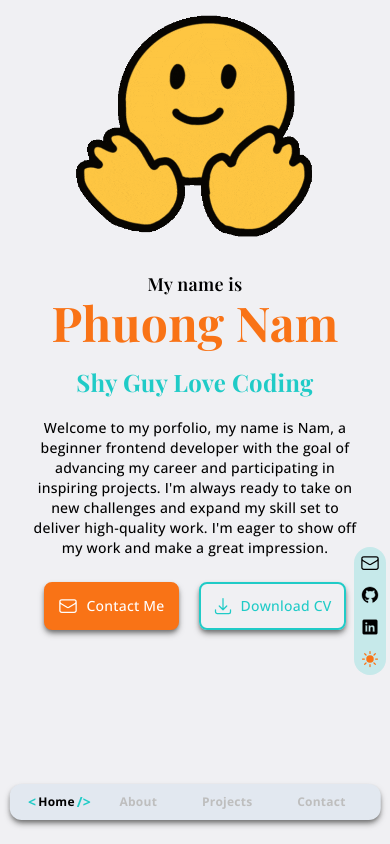
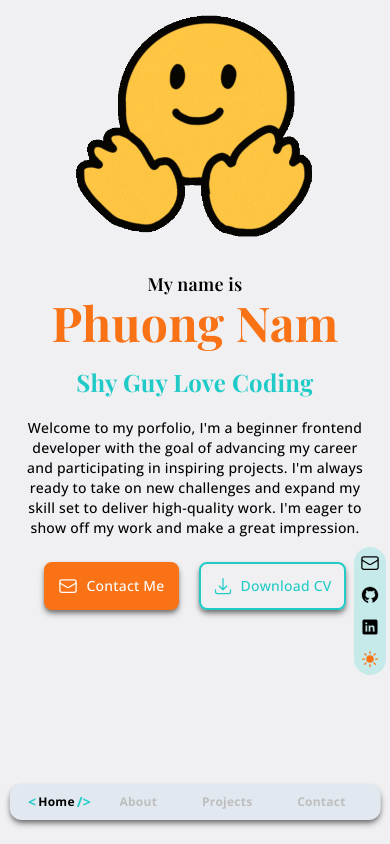
Before and after one commit to namnguyen2411/portfolio, a React (Vite) app: page / in a window 390 px wide. Shown: the top 844 px of the page. Built offline with nearby package versions, Linux system fonts and the light colour scheme.

Commit message:
perform: apply code splitting for all section component update: update link to download my CV

```diff
--- a/src/App.tsx
+++ b/src/App.tsx
@@ -1,15 +1,15 @@
-import { useEffect, useRef, useState } from 'react'
+import { useEffect, useRef, useState, Suspense, lazy } from 'react'
 import { m, LazyMotion, domMax, useInView } from 'framer-motion'
 
-import Home from './sections/Home'
-import About from './sections/About'
-import Projects from './sections/Projects'
-import Contact from './sections/Contact'
-import Footer from './components/Footer'
+const Home = lazy(() => import('./sections/Home'))
+const About = lazy(() => import('./sections/About'))
+const Projects = lazy(() => import('./sections/Projects'))
+const Contact = lazy(() => import('./sections/Contact'))
+const Footer = lazy(() => import('./components/Footer'))
 import Navbar from './components/Navbar'
+import Sidebar from './components/Sidebar'
 import { NavIdType } from './types/nav.type'
 import navList from './data/navList'
-import Sidebar from './components/Sidebar'
 
 const MARGIN_TOP = 'mt-36'
 const inViewOptions = { amount: 0.4 }
@@ -45,16 +45,24 @@ function App() {
         <Navbar activeNav={activeNav} setActiveNav={setActiveNav} />
         <Sidebar activeNav={activeNav} />
         <m.section id="home" ref={homeRef}>
-          <Home />
+          <Suspense fallback={null}>
+            <Home />
+          </Suspense>
         </m.section>
         <m.section id="about" ref={aboutRef} className={`${MARGIN_TOP}`}>
-          <About />
+          <Suspense fallback={null}>
+            <About />
+          </Suspense>
         </m.section>
         <m.section id="projects" ref={projectsRef} className="mt-48">
-          <Projects />
+          <Suspense fallback={null}>
+            <Projects />
+          </Suspense>
         </m.section>
         <m.section id="contact" ref={contactRef} className={`${MARGIN_TOP}`}>
-          <Contact />
+          <Suspense fallback={null}>
+            <Contact />
+          </Suspense>
         </m.section>
         <Footer />
       </div>
--- a/src/sections/Home/Home.tsx
+++ b/src/sections/Home/Home.tsx
@@ -46,7 +46,7 @@ export default function Home() {
           whileInView={{ opacity: 1, x: 0, transition: { duration: 1, delay: 3.5 } }}
           className="mx-auto mt-5 max-w-[90%] lg:max-w-[60%]"
         >
-          Welcome to my porfolio, my name is Nam, a beginner frontend developer with the goal of advancing my career and
+          Welcome to my porfolio, I'm a beginner frontend developer with the goal of advancing my career and
           participating in inspiring projects. I&#39;m always ready to take on new challenges and expand my skill set to
           deliver high-quality work. I&#39;m eager to show off my work and make a great impression.
         </m.p>
@@ -77,7 +77,13 @@ export default function Home() {
             </svg>
             Contact Me
           </ClickableComponent>
-          <ClickableComponent className="group flex items-center justify-center gap-2 border-2 border-primary px-3 py-3 text-primary shadow-md shadow-neutral-500 duration-300 lg:px-4">
+          <ClickableComponent
+            href="https://drive.usercontent.google.com/download?id=17SbNdIm_oM-ZhBxGI-_7uGaFKGcvyg9d&export=download&authuser=0"
+            target="_blank"
+            rel="noreferrer"
+            download
+            className="group flex items-center justify-center gap-2 border-2 border-primary px-3 py-3 text-primary shadow-md shadow-neutral-500 duration-300 lg:px-4"
+          >
             <svg
               xmlns="http://www.w3.org/2000/svg"
               fill="none"
```
